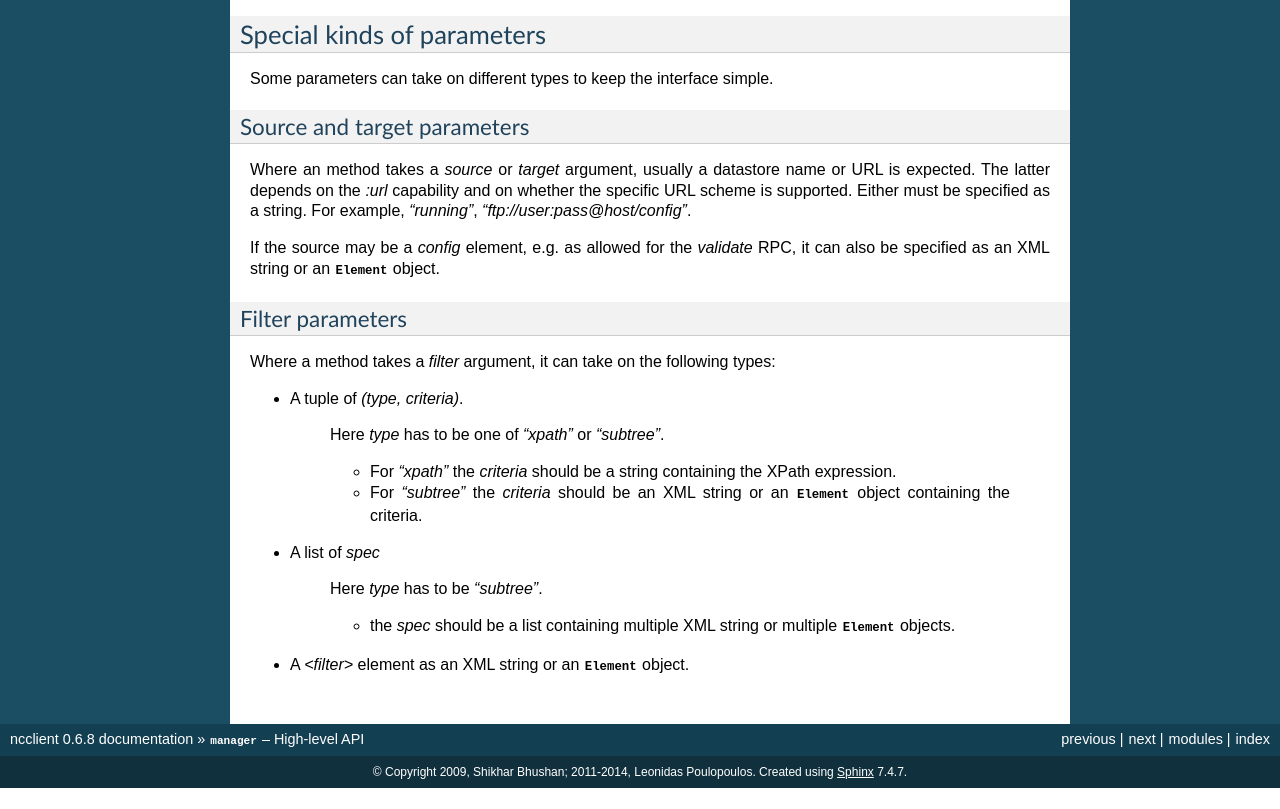
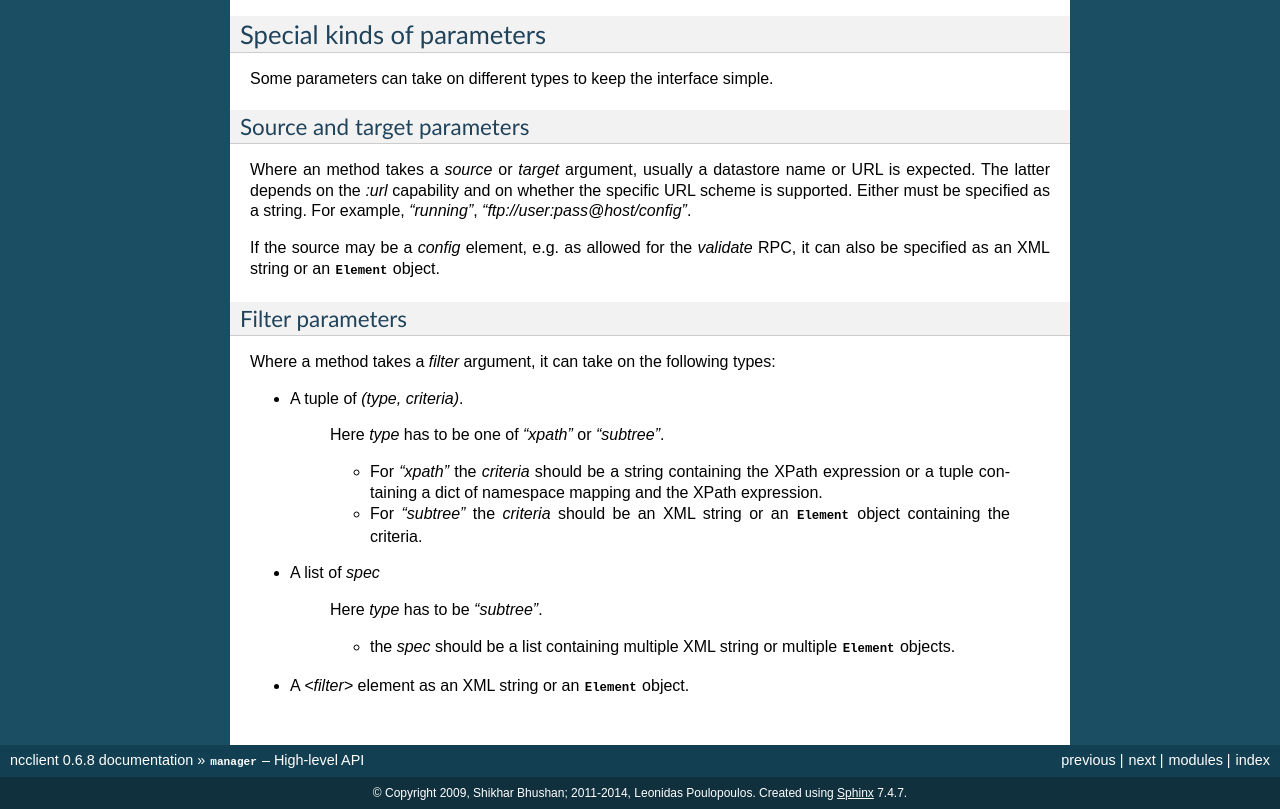
Before and after one commit to ncclient/ncclient, a Sphinx documentation site: the page built from docs/source/manager.rst, in a window 1280 px wide and 900 px high, scrolled down 1166 px, cut to the strip 91-900 px from the top of the window. Built offline with Sphinx 7.4.7, drawn with Linux system fonts in a browser that asks for light colours; formulas are drawn with MathJax 3; before the commit the page ends 2045 px from its top, so only the background shows below that.

Commit message:
update the xpath filters changes in the docs/source/manager.rst

```diff
--- a/docs/source/manager.rst
+++ b/docs/source/manager.rst
@@ -157,7 +157,7 @@ Where a method takes a *filter* argument, it can take on the following types:
 
     Here *type* has to be one of `"xpath"` or `"subtree"`.
 
-    * For `"xpath"` the *criteria* should be a string containing the XPath expression.
+    * For `"xpath"` the *criteria* should be a string containing the XPath expression or a tuple containing a dict of namespace mapping and the XPath expression.
     * For `"subtree"` the *criteria* should be an XML string or an :class:`~xml.etree.ElementTree.Element` object containing the criteria.
 
 * A list of *spec*
```
